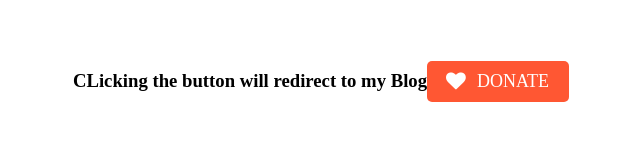
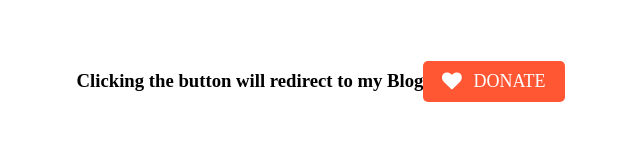
Before and after one commit to luc-constantin/ripple-effect-donate-button, a plain HTML site: page index.html in a window 1280 px wide. Shown: the part 319-460 px from the top of the page, 319-959 px from the left. Drawn offline with Linux system fonts and the light colour scheme.

Commit message:
Update index.html

```diff
--- a/index.html
+++ b/index.html
@@ -5,7 +5,7 @@
     <link rel="stylesheet" type="text/css" href="styles.css">
 </head>
 <body>
-    <h3> CLicking the button will redirect to my Blog </h3>
+    <h3> Clicking the button will redirect to my Blog </h3>
     <a href="https://blog.accolades.dev" class="heart-button">
         <span class="heart"><i class="fa fa-heart"></i></span>
         <span class="ripple"></span>
```
